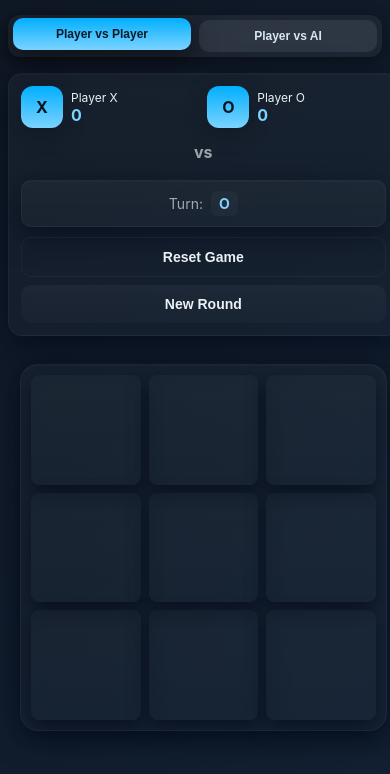
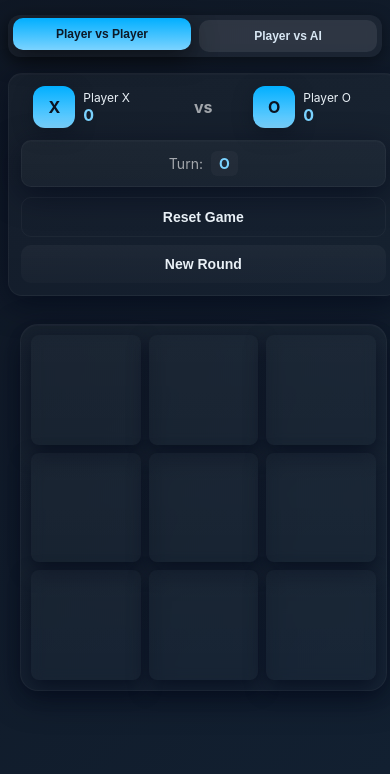
Before and after one commit to Supan-Roy/Tic-Tac-Toe, a plain HTML site: page index.html in a window 390 px wide. Shown: the part 70-844 px from the top of the page. Drawn offline with Linux system fonts and the light colour scheme.

Commit message:
fixed player position

```diff
--- a/style.css
+++ b/style.css
@@ -450,13 +450,23 @@ body.theme-light .player .avatar{ color:#07192b } */
     flex-direction: row;
     flex-wrap: wrap;
     gap: 8px;
-    justify-content: space-between;
+    justify-content: space-around;
+    align-items: center;
   }
 
   .player {
-    flex: 1;
-    min-width: 140px;
+    flex: 0 0 auto;
+    min-width: 120px;
     gap: 10px;
+    justify-content: flex-start;
+  }
+
+  .player.p1 {
+    order: 1;
+  }
+
+  .player.p2 {
+    order: 3;
   }
 
   .player .avatar {
@@ -474,10 +484,11 @@ body.theme-light .player .avatar{ color:#07192b } */
   }
 
   .versus {
-    flex-basis: 100%;
+    flex: 0 0 auto;
     text-align: center;
+    font-size: 16px;
+    margin: 0 8px;
     order: 2;
-    margin: 6px 0;
   }
 
   .status-row {
```
